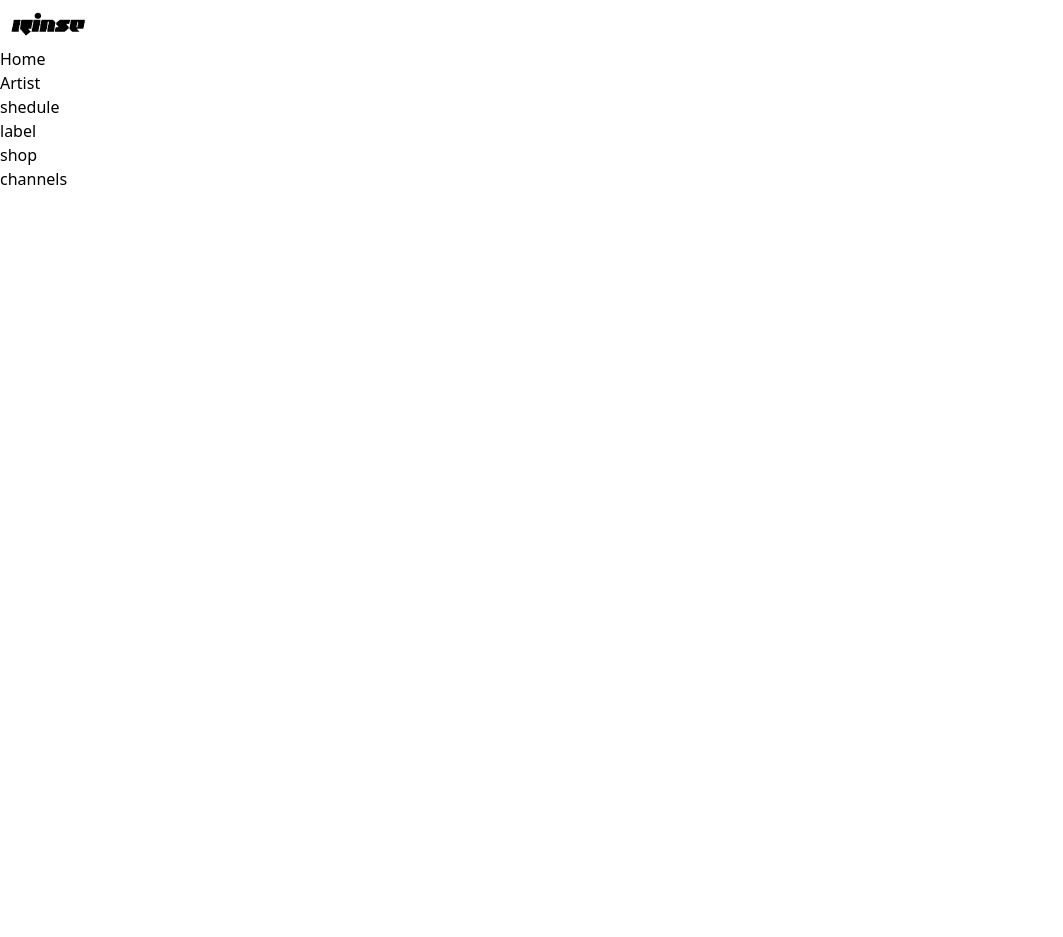
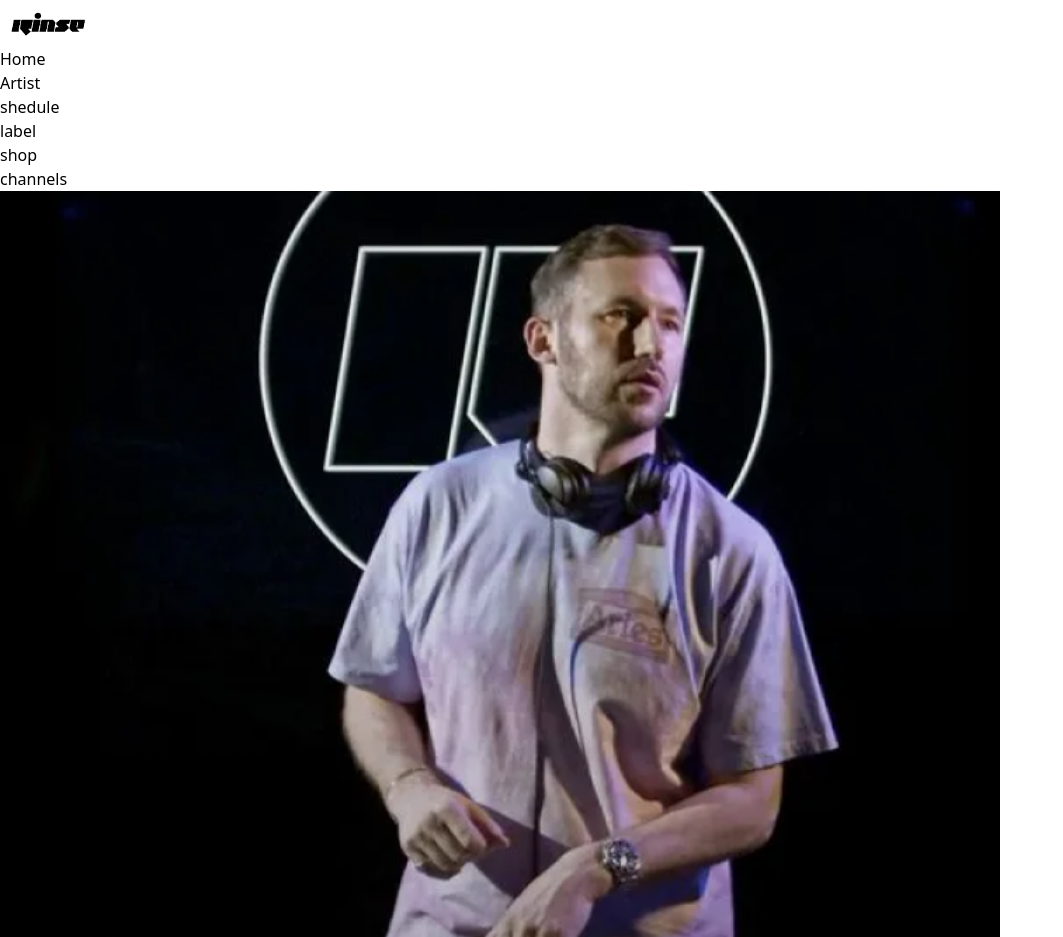
Before and after one commit to suraj-0628/teamadithiya_3391, a React (Vite) app: page / in a window 1280 px wide. Shown: the whole page, without its empty margins (0-1063 px from the left). Before the commit the page ends 800 px from the top, so only its background shows below. Built offline with nearby package versions, Linux system fonts and the light colour scheme; a web font is replaced by a local one.

Commit message:
checkpt commit

```diff
--- a/src/App.jsx
+++ b/src/App.jsx
@@ -1,5 +1,6 @@
 import React from "react";
 import Nav from "./components/Nav";
+import Card from "./components/Card";
 
 import Hero from "./sections/Hero";
 const App =()=>{
@@ -7,7 +8,9 @@
     <main className="relative">
       <Nav />
       <section className=''><Hero /></section>
-      <section></section>
+      <section className="gap-1">
+       <Card />
+      </section>
     </main>
   )
 }
--- a/src/assets/index.js
+++ b/src/assets/index.js
@@ -1,6 +1,7 @@
 import rinse from '../assets/rinse.png'
-
+import sameImg from '../assets/sameImg.png'
 
 export {
-    rinse
+    rinse,
+    sameImg
 }
--- /dev/null
+++ b/src/components/Card.jsx
@@ -0,0 +1,16 @@
+import React from 'react'
+import { sameImg } from '../assets'
+
+const Card = () => {
+  return (
+    <div className='pt-10 padding-x'>
+        <a href="/" >
+        <div className='h-[20rem] w-[20rem] bg-black rounded-xl '>
+        <img src={sameImg} height={1000} width={1000} className='p-8' alt="" />
+        </div>
+    </a>
+    </div>
+  )
+}
+
+export default Card
```
Also changed, not shown: src/assets/sameImg.png (added), src/sections/Hero.jsx (line endings or trailing spaces).
